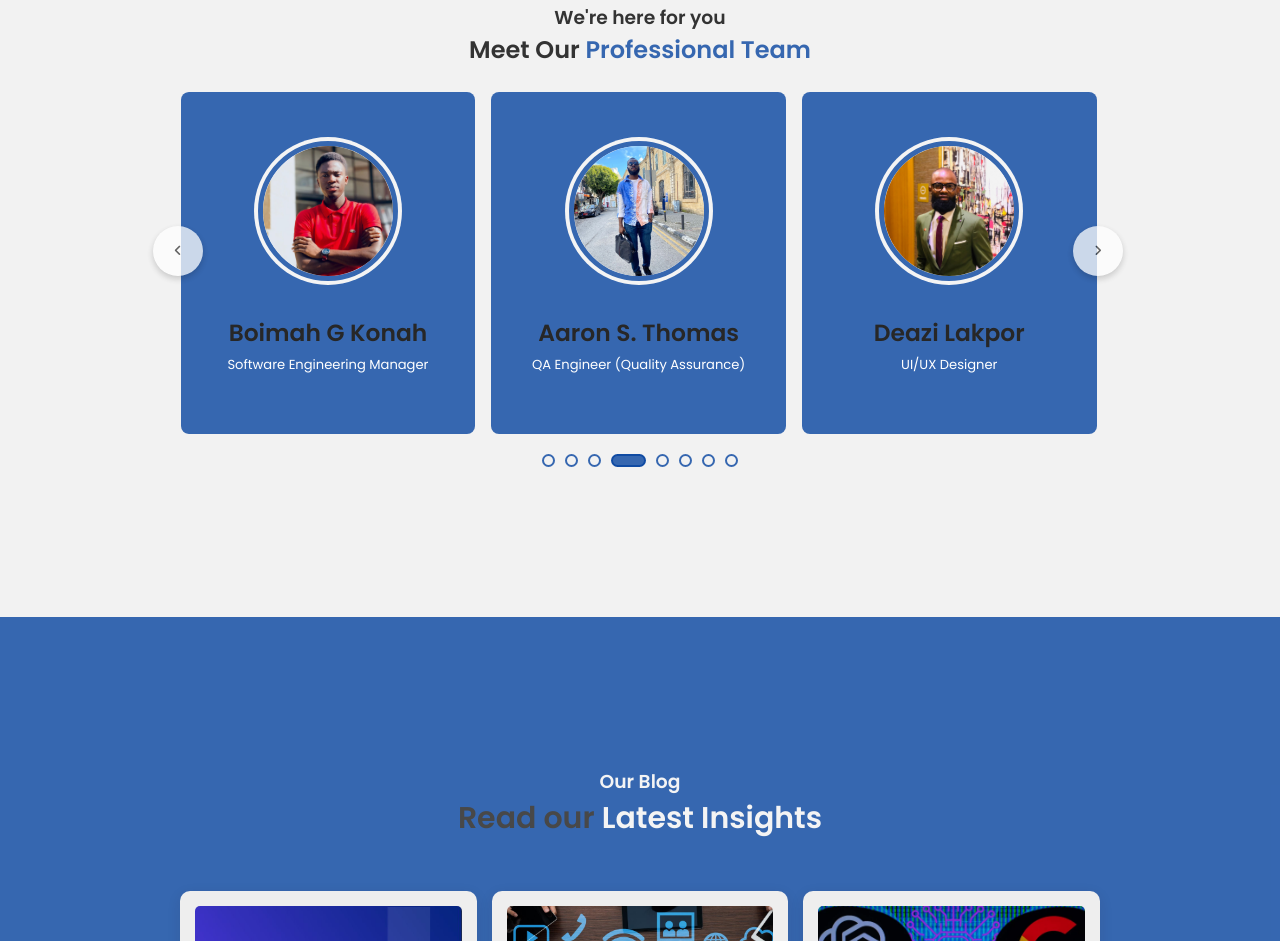
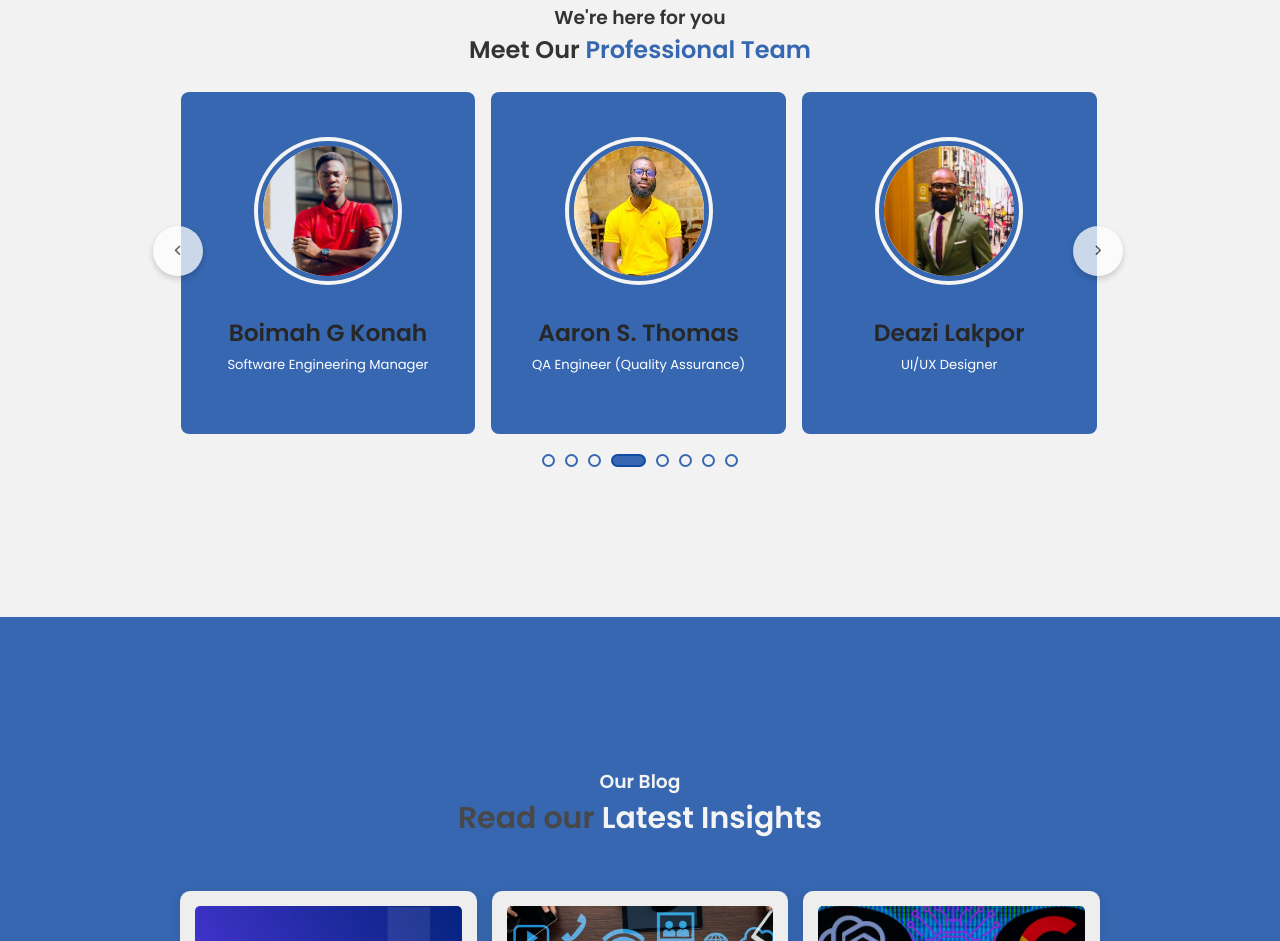
Before and after one commit to AugustineTamba/Techllective, a plain HTML site: page index.html in a window 1280 px wide. Shown: the part 2518-3459 px from the top of the page. Drawn offline with nearby package versions, Linux system fonts and the light colour scheme; a script that the page names is missing; files whose address does not match are found by name.

Commit message:
Update index.html

```diff
--- a/index.html
+++ b/index.html
@@ -290,7 +290,7 @@
                         </li>
                         <li class="card">
                             <div class="img">
-                                <img src="./assets/images/aaron.jpg" alt="img" draggable="false" />
+                                <img src="./assets/images/yello.jpg" alt="img" draggable="false" />
                             </div>
                             <a href="#">
                                 <h2>Aaron S. Thomas</h2>
```
